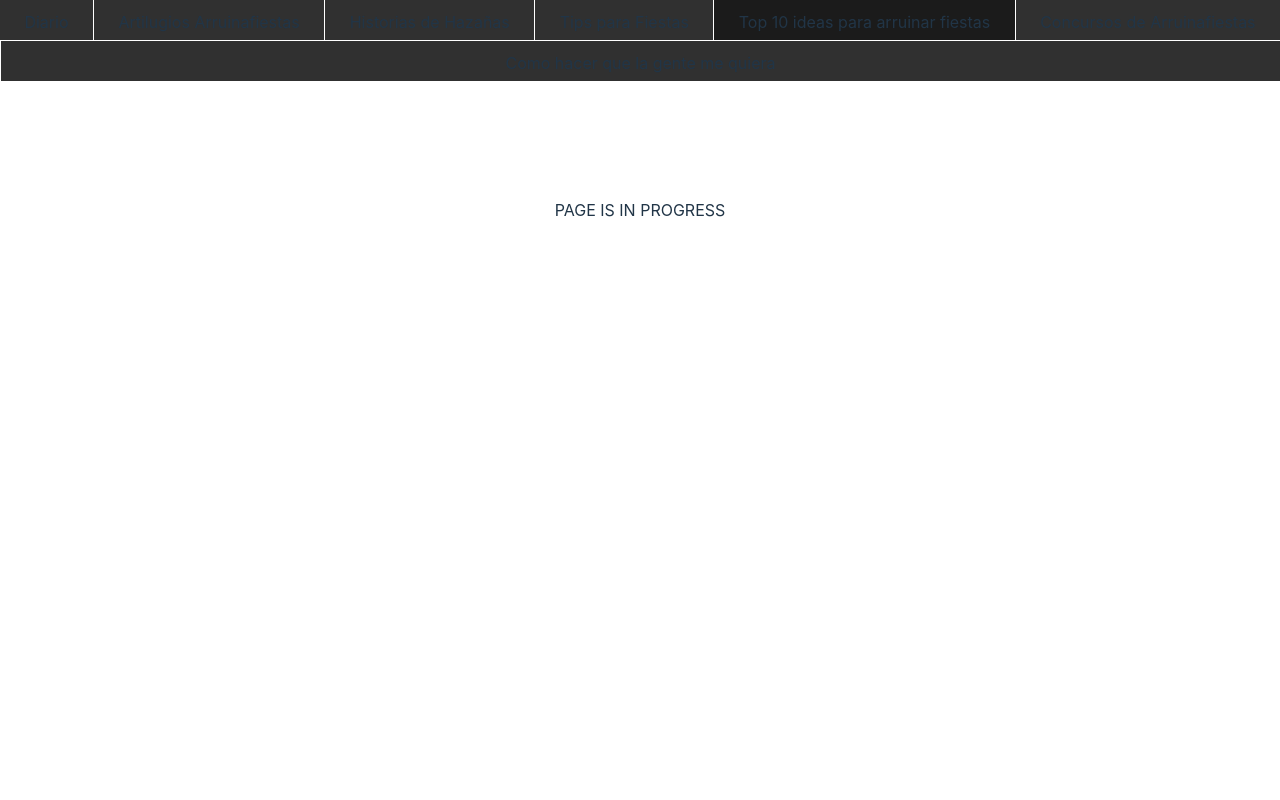
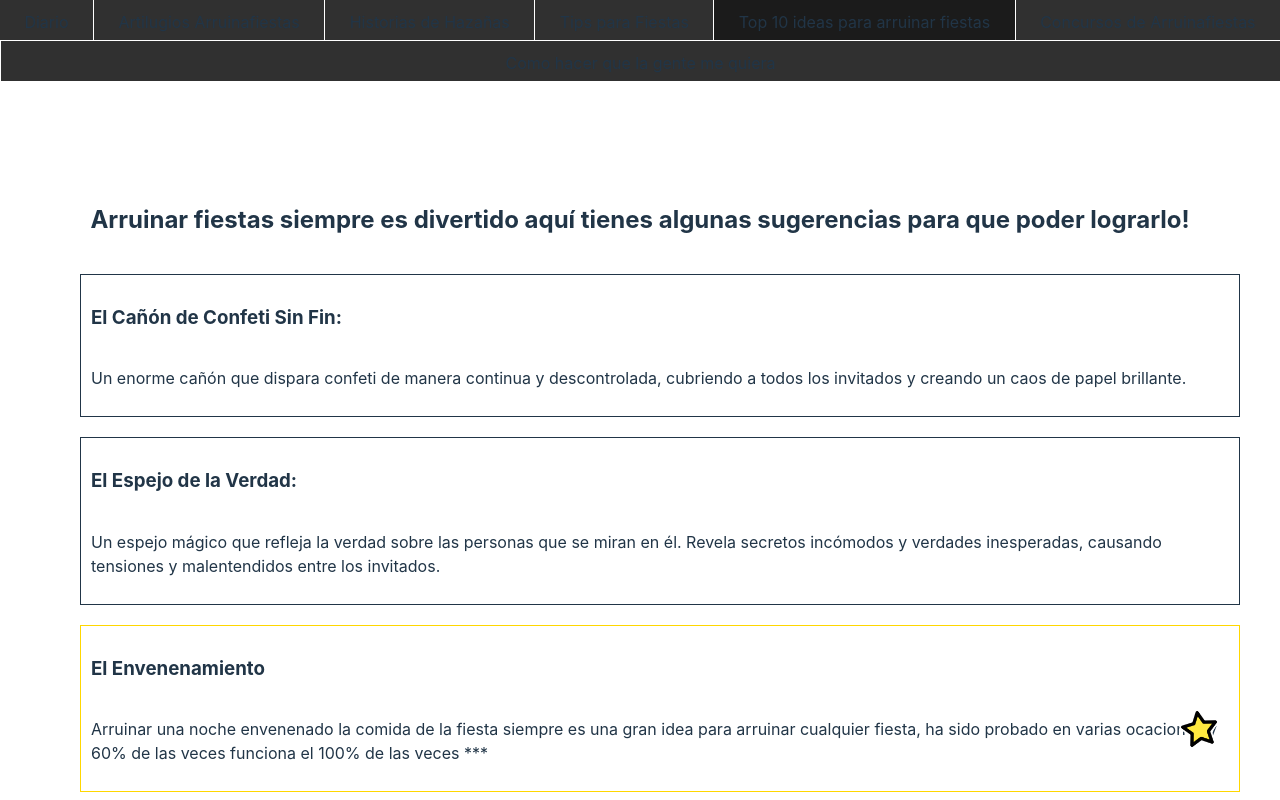
Before and after one commit to e-CORS/scientific-madness, a Vue app: page / in a window 1280 px wide. Both pictures are taken after a click on the element "Top 10 ideas para arruinar fiestas". Shown: the top 800 px of the page. Built offline with nearby package versions, Linux system fonts and the light colour scheme.

Commit message:
add: Top 10 page

```diff
--- a/src/components/Top10.vue
+++ b/src/components/Top10.vue
@@ -1,9 +1,119 @@
 <template>
-  <div>
-    <p>PAGE IS IN PROGRESS</p>
+  <div class="topDiez-wrapper">
+    <h2>
+      Arruinar fiestas siempre es divertido aquí tienes algunas sugerencias para
+      que poder lograrlo!
+    </h2>
+    <ul>
+      <li
+        v-for="(topDiezEntry, index) in topDiez"
+        :key="`topDiezentry-${index}`"
+        class="topDiez-entry"
+      >
+        <h3 v-if="topDiezEntry.title">{{ topDiezEntry.title }}</h3>
+        <p class="entry-text">
+          {{ topDiezEntry.text }}
+        </p>
+        <img
+          v-if="index === 2"
+          src="/star-img.png"
+          alt="favorite-star"
+          class="favorite"
+        />
+      </li>
+    </ul>
+
+    <p>
+      ** Importante recordar tener el antidoto para cuando envenenes la fiesta,
+      te recordamos cual es: <strong>H + P + Y + B + Ir + Th + Dy</strong>,
+      nunca se sabe cuando por descuido uno pueda comer deliciosa comida
+      envenenada, un cientifico precavido sirve para arruinar otra fiesta!!
+    </p>
   </div>
 </template>
 
-<script setup></script>
+<script setup>
+import { ref } from "vue";
+const topDiez = ref([
+  {
+    title: "El Cañón de Confeti Sin Fin:",
+    text: "Un enorme cañón que dispara confeti de manera continua y descontrolada, cubriendo a todos los invitados y creando un caos de papel brillante.",
+  },
+  {
+    title: "El Espejo de la Verdad:",
+    text: "Un espejo mágico que refleja la verdad sobre las personas que se miran en él. Revela secretos incómodos y verdades inesperadas, causando tensiones y malentendidos entre los invitados.",
+  },
+  {
+    title: "El Envenenamiento",
+    text: "Arruinar una noche envenenado la comida de la fiesta siempre es una gran idea para arruinar cualquier fiesta, ha sido probado en varias ocaciones y 60% de las veces funciona el 100% de las veces ***",
+  },
+  {
+    title: "La Bebida Cambiante: ",
+    text: "Un brebaje que cambia de sabor y color cada vez que alguien lo toma, creando desconcierto y confusión sobre qué están bebiendo realmente.",
+  },
+  {
+    title: "El Polvo de Baile Hipnótico:",
+    text: "Un polvo especial que, cuando se esparce en la pista de baile, hace que todos los invitados bailen de manera extraña y cómica, imitando movimientos ridículos sin poder controlar sus cuerpos.",
+  },
+  {
+    title: "La Silla Musical Acelerada: ",
+    text: "Una variante del juego de la silla musical en la que las sillas giran a velocidades aleatorias, haciendo que los participantes caigan y se tambaleen, creando un espectáculo divertido pero desastroso.",
+  },
+  {
+    title: "Los Globos de la Verdad: ",
+    text: "Globos llenos de pintura soluble en agua que estallan al contacto, revelando un mensaje de verdad en la ropa de los invitados, exponiendo secretos embarazosos.",
+  },
+  {
+    title: "La Bocina de la Confesión:",
+    text: "Una bocina gigante que amplifica cualquier confesión hecha en privado. Las confesiones personales se escuchan en toda la fiesta, creando situaciones incómodas y revelando secretos inesperados.",
+  },
+  {
+    title: "El Espejismo de Invisibilidad: ",
+    text: "Un dispositivo que crea la ilusión de que ciertos objetos o personas han desaparecido, creando confusión y desconcierto cuando los invitados intentan encontrar cosas que ya no están allí.",
+  },
+  {
+    title: "El Karaoke Cósmico: ",
+    text: "Un sistema de karaoke que modifica las voces de los cantantes, transformándolas en sonidos alienígenas, animales o incluso en voces famosas. Los cantantes se encuentran incapaces de reconocer sus propias voces, creando momentos cómicos.",
+  },
+  {
+    title: "La Lluvia de Mensajes Cómicos:",
+    text: "Un proyector que muestra mensajes cómicos y sarcásticos en el techo y las paredes, burlándose de los invitados de manera ingeniosa y creando un ambiente de humor incómodo.",
+  },
+]);
+</script>
 
-<style scoped></style>
+<style scoped>
+.topDiez-wrapper {
+  width: 100%;
+  height: 100%;
+  display: flex;
+  flex-direction: column;
+}
+.topDiez-entry {
+  flex-grow: 1;
+  display: flex;
+  flex-direction: column;
+  justify-content: flex-start;
+  align-items: flex-start;
+  text-align: left;
+  margin-bottom: 20px;
+  position: relative;
+  border: 1px solid;
+  padding: 10px;
+}
+.topDiez-entry:nth-child(3) {
+  border-color: gold;
+}
+.favorite {
+  position: absolute;
+  right: 20px;
+  top: 50%;
+  width: 40px;
+  height: 40px;
+}
+@media (max-width: 768px) {
+  .favorite {
+    top: 10px !important;
+  }
+}
+</style>
```
Also changed, not shown: public/star-img.png (added).
